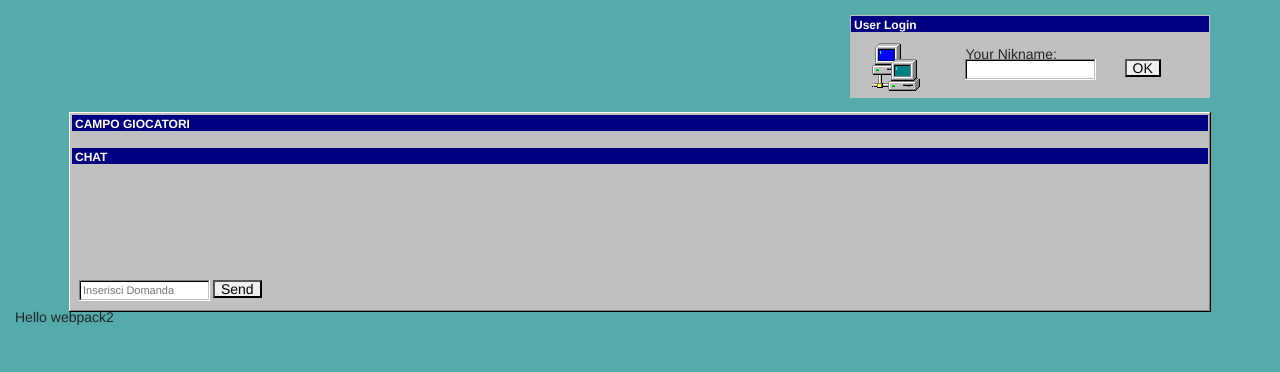
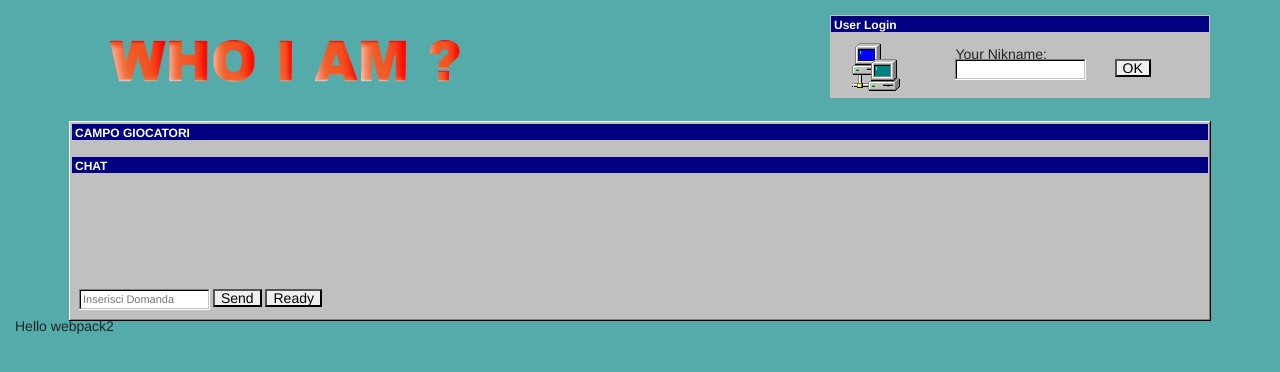
Before and after one commit to jenkin/chiSono, a website: page frontend/index.html in a window 1280 px wide. Drawn offline with nearby package versions, Linux system fonts and the light colour scheme; files whose address does not match are found by name.

Commit message:
add title img

```diff
--- a/frontend/index.html
+++ b/frontend/index.html
@@ -17,19 +17,19 @@
 <body>
   <div class="container spazio_sotto ">
     <div class="row ">
-      <div class="col">
+      <div class="col-sm-12 col-md-4">
+        <img src="src/title23.png" class="img-fluid" alt="" style="margin:25px;">
+      </div>
+      <div class="offset-md-4">
 
       </div>
-      <div class="col">
-
-      </div>
-      <div class="col colore_fondo padding">
-        <div id="dialogue_box  ">
+      <div class="col-md-4 colore_fondo padding">
+        <div id="dialogue_box">
           <form id="nicknameForm" action="" class="">
             <div id="titlebar">
               User Login
             </div>
-            <div class="row  ">
+            <div class="row">
               <div class="col spazio_sotto">
                 <div class="pixels"></div>
               </div>
@@ -77,7 +77,9 @@
         <form id="messageForm" action="">
           <input id="messageInput" type="text" class="form_win " placeholder="Inserisci Domanda" autocomplete="off" />
           <button class="btnMessage" type="submit" form="messageForm">Send</button>
+          <button id="readyBtn">Ready</button>
         </form>
+
       </div>
     </div>
   </div>
```
Also changed, not shown: frontend/src/title23.png (added), 1 other file.
